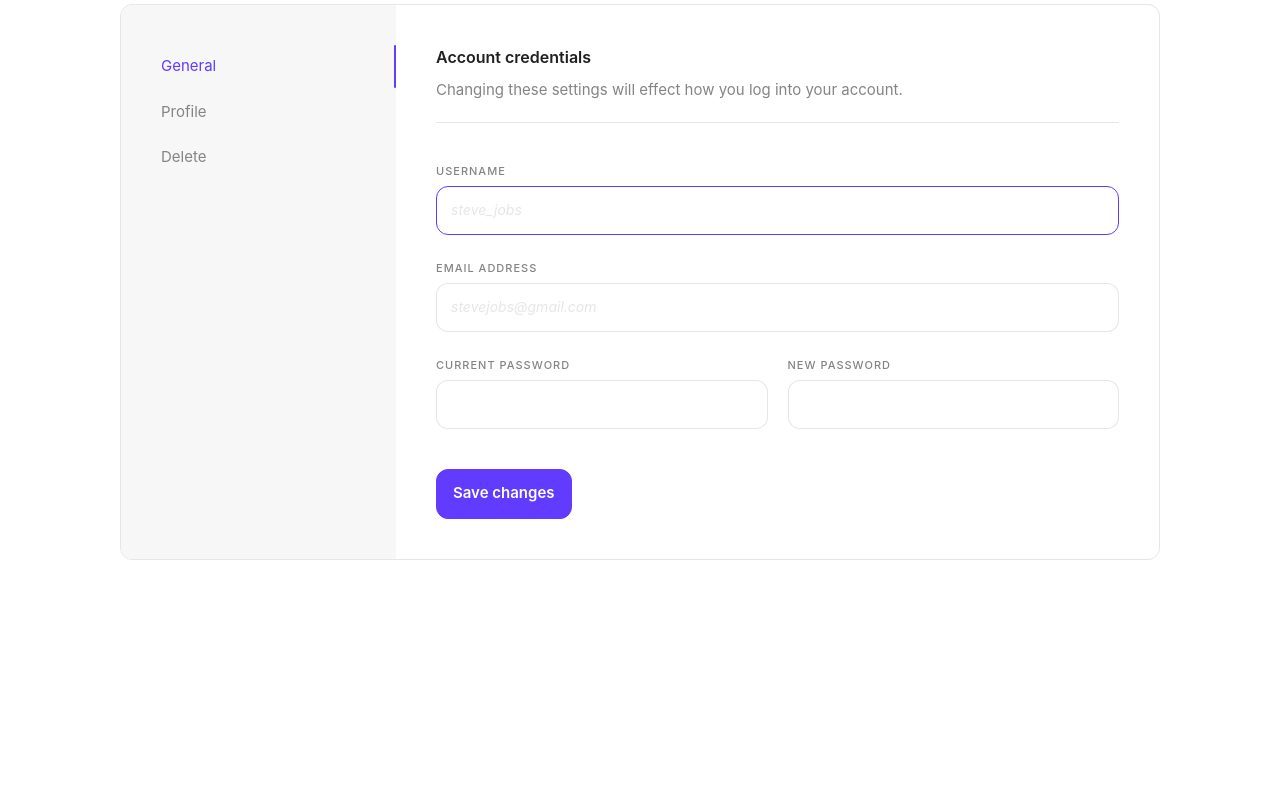
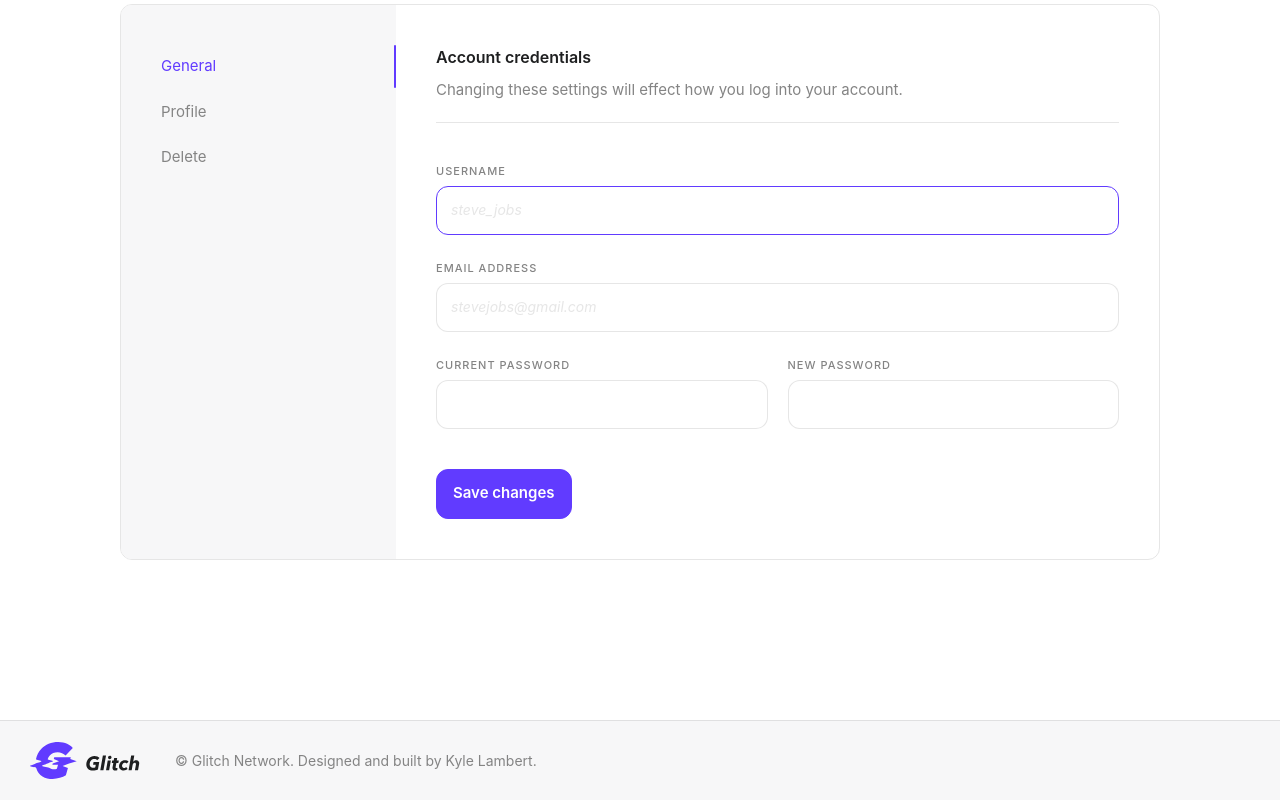
Before and after one commit to kyle-lambert/gamer-network, a React app in the folder client/: page /account in a window 1280 px wide. Shown: the part 348-1148 px from the top of the page. Before the commit the page ends 988 px from the top, so only its background shows below. Built offline with nearby package versions, Linux system fonts and the light colour scheme.

Commit message:
Completed page footer

```diff
--- a/client/src/components/account-nav/account-nav.scss
+++ b/client/src/components/account-nav/account-nav.scss
@@ -3,7 +3,7 @@
 .account-nav {
   width: 100%;
   overflow: hidden;
-  margin-top: 80px;
+  margin: 80px 0;
   border: 1px solid $border;
   border-radius: 12px;
 
--- a/client/src/components/app/app.js
+++ b/client/src/components/app/app.js
@@ -9,6 +9,7 @@ import Error from "../../pages/error/error";
 import Profile from "../../pages/profile/profile";
 
 import Navbar from "../../components/navbar/navbar";
+import Footer from "../../components/footer/footer";
 import LoginModal from "../../components/login-modal/login-modal";
 import SignupModal from "../../components/signup-modal/signup-modal";
 import PrivateRoute from "../../hoc/private-route";
@@ -35,6 +36,7 @@ function App(props) {
           </Route>
         </Switch>
       </main>
+      <Footer />
     </div>
   );
 }
--- /dev/null
+++ b/client/src/components/footer/footer.js
@@ -0,0 +1,24 @@
+import React from "react";
+import { Link } from "react-router-dom";
+import "./footer.scss";
+
+import { ReactComponent as GlitchLogo } from "../../assets/icons/glitch-logo.svg";
+
+function Footer(props) {
+  return (
+    <footer className="footer">
+      <div className="footer__brand">
+        <Link to="/" className="footer__brand-link">
+          <GlitchLogo />
+        </Link>
+      </div>
+      <div className="footer__credits">
+        <span className="footer__credits-text">
+          &copy; Glitch Network. Designed and built by Kyle Lambert.
+        </span>
+      </div>
+    </footer>
+  );
+}
+
+export default Footer;
--- /dev/null
+++ b/client/src/components/footer/footer.scss
@@ -0,0 +1,49 @@
+@import "../../scss/partials/variables";
+
+.footer {
+  padding: 30px;
+  display: flex;
+  flex-direction: column;
+  justify-content: center;
+  align-items: center;
+  background-color: $light-grey;
+  border-top: 1px solid $border;
+
+  @media (min-width: $tablet) {
+    flex-direction: row;
+    justify-content: flex-start;
+    padding: 0 30px;
+    height: 80px;
+  }
+
+  &__brand {
+    margin-bottom: 10px;
+
+    @media (min-width: $tablet) {
+      margin-bottom: unset;
+    }
+
+    &-link {
+      display: flex;
+      align-items: center;
+
+      svg {
+        width: auto;
+        height: 37px;
+      }
+    }
+  }
+
+  &__credits {
+    display: flex;
+    align-items: center;
+
+    @media (min-width: $tablet) {
+      margin-left: 35px;
+    }
+
+    &-text {
+      font-size: 14px;
+    }
+  }
+}
--- a/client/src/pages/games/games.scss
+++ b/client/src/pages/games/games.scss
@@ -4,4 +4,5 @@
   margin: 0 auto;
   padding: 80px 30px;
   max-width: 1270px;
+  min-height: 100vh;
 }
--- a/client/src/pages/home/home.scss
+++ b/client/src/pages/home/home.scss
@@ -4,4 +4,5 @@
   margin: 0 auto;
   padding: 80px 30px;
   max-width: 1270px;
+  min-height: 100vh;
 }
--- a/client/src/pages/profile/profile.scss
+++ b/client/src/pages/profile/profile.scss
@@ -4,6 +4,7 @@
   margin: 0 auto;
   padding: 80px 30px;
   max-width: 1270px;
+  min-height: 100vh;
 
   &__header {
     display: flex;
```
